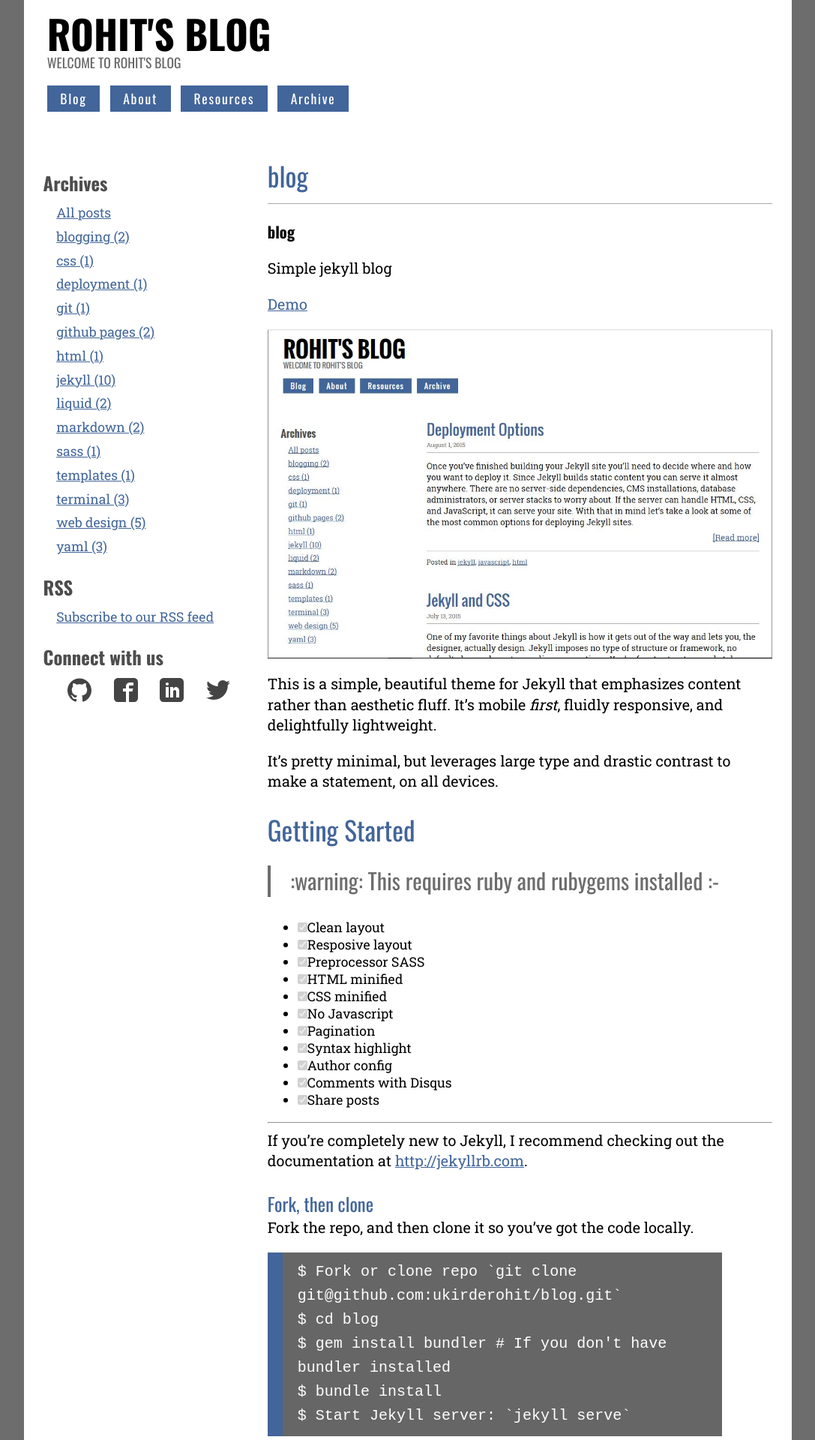
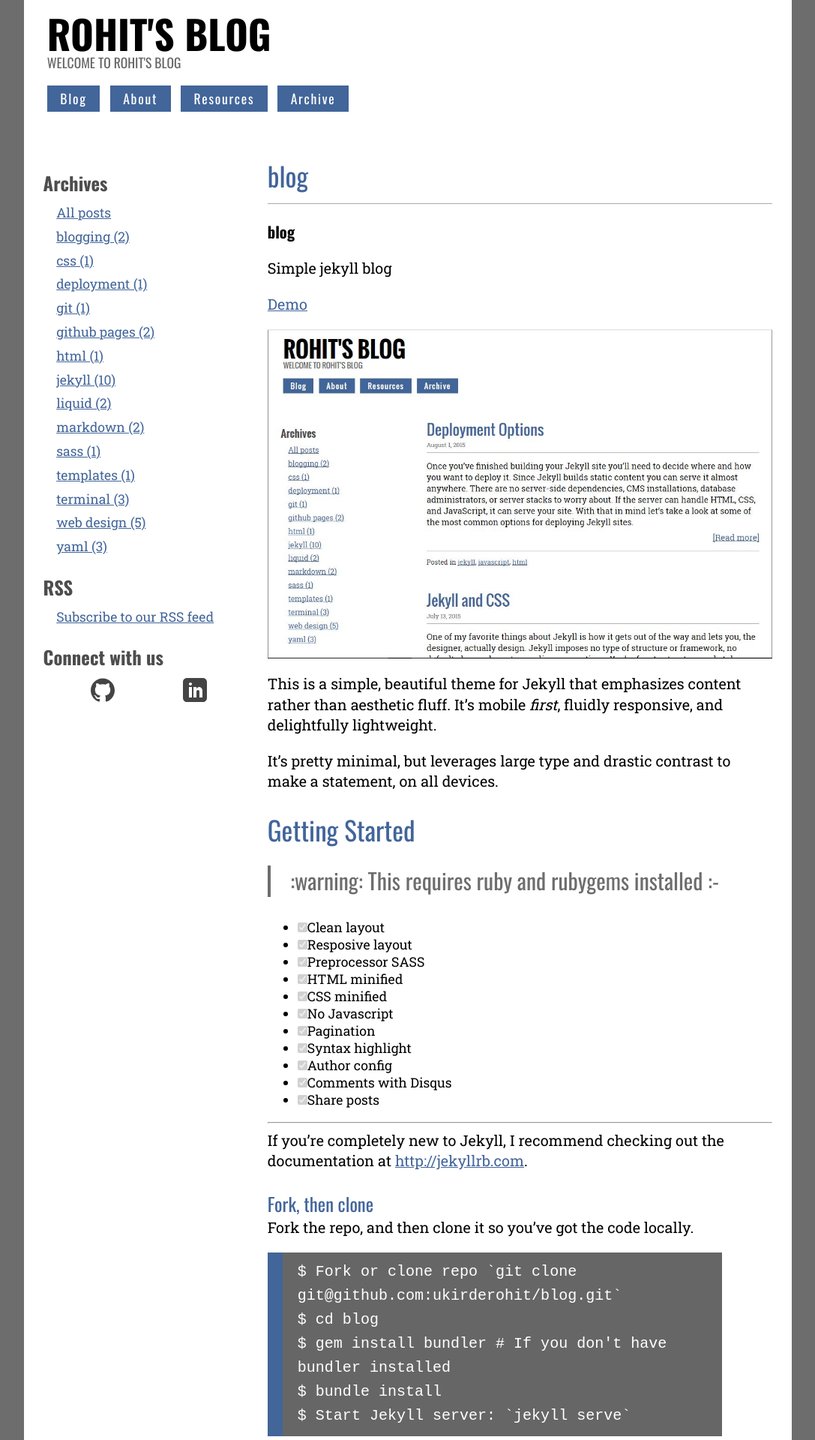
Before and after one commit to ukirderohit/blog, a Jekyll site: the page built from README.md, in a window 1280 px wide. Shown: the top 1920 px of the page at 75% size, without its empty margins (96-1183 px from the left). Built offline with Jekyll 4.4.1, drawn with Linux system fonts in a browser that asks for light colours; our own code applies the rules of GitHub Pages for plain Markdown files.

Commit message:
removed fb and twitter link

```diff
--- a/_includes/sidebar-short.html
+++ b/_includes/sidebar-short.html
@@ -4,8 +4,6 @@
     <h3>Connect with us</h3>
     <ul class="social">
     <li><a href="http://www.github.com/ukirderohit" title="Github" class="github">Github</a></li>
-    <li><a href="http://www.facebook.com/ukirderohit" title="facebook" class="fb">Facebook</a></li>
-    <li><a href="http://www.linkedin.com/ukirderohit" title="linked in" class="linked">LinkedIn</a></li>
-    <li><a href="http://www.twitter.com/ukirderohit" title="twitter" class="twitter">Twitter</a></li>
-    </ul>
+    <li><a href="http://www.linkedin.com/in/ukirderohit" title="linked in" class="linked">LinkedIn</a></li>
+      </ul>
     </aside>
--- a/_includes/sidebar.html
+++ b/_includes/sidebar.html
@@ -15,8 +15,6 @@
     <h3>Connect with us</h3>
     <ul class="social">
     <li><a href="http://www.github.com/ukirderohit" title="Github" class="github">Github</a></li>
-    <li><a href="http://www.facebook.com/ukirderohit" title="facebook" class="fb">Facebook</a></li>
-    <li><a href="http://www.linkedin.com/ukirderohit" title="linked in" class="linked">LinkedIn</a></li>
-    <li><a href="http://www.twitter.com/ukirderohit" title="twitter" class="twitter">Twitter</a></li>
+    <li><a href="http://www.linkedin.com/in/ukirderohit" title="linked in" class="linked">LinkedIn</a></li>
     </ul>
     </aside>
```
